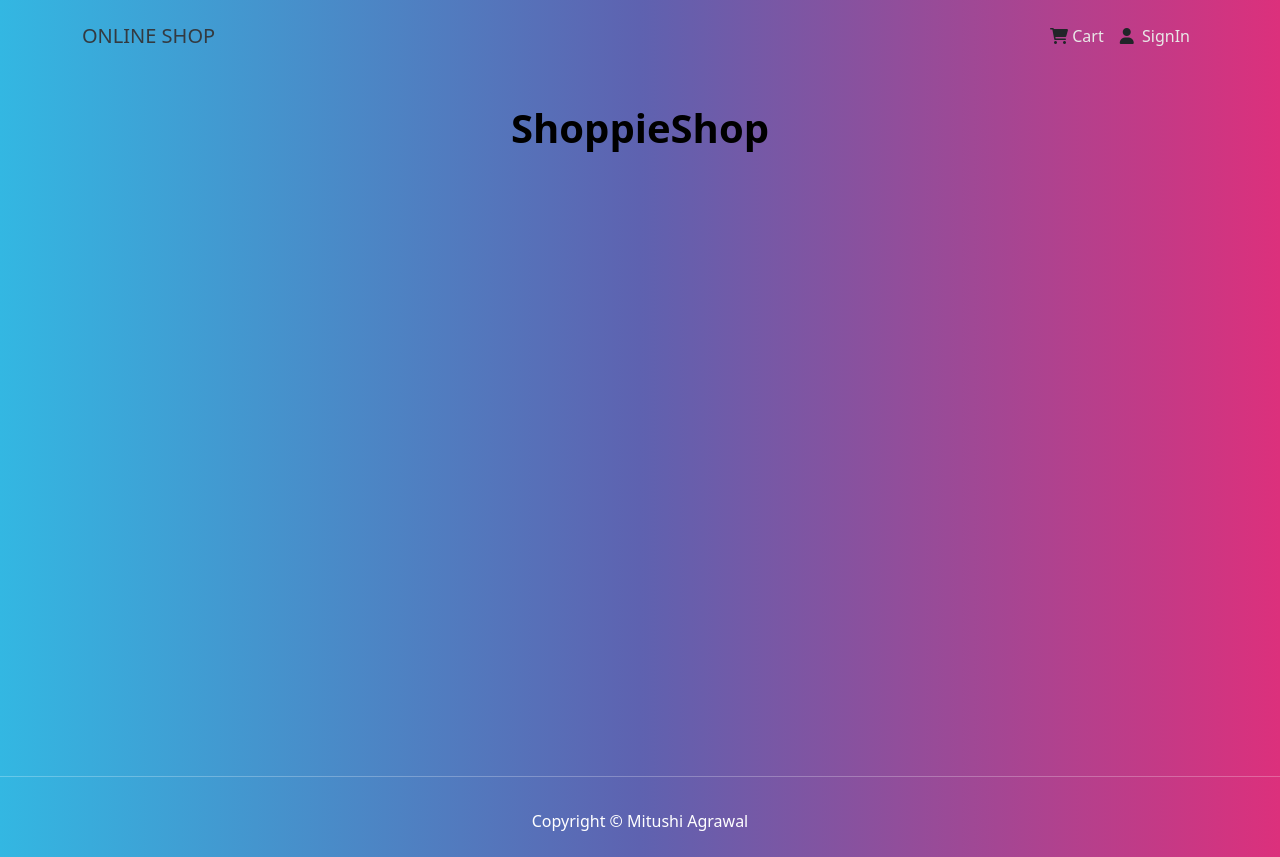
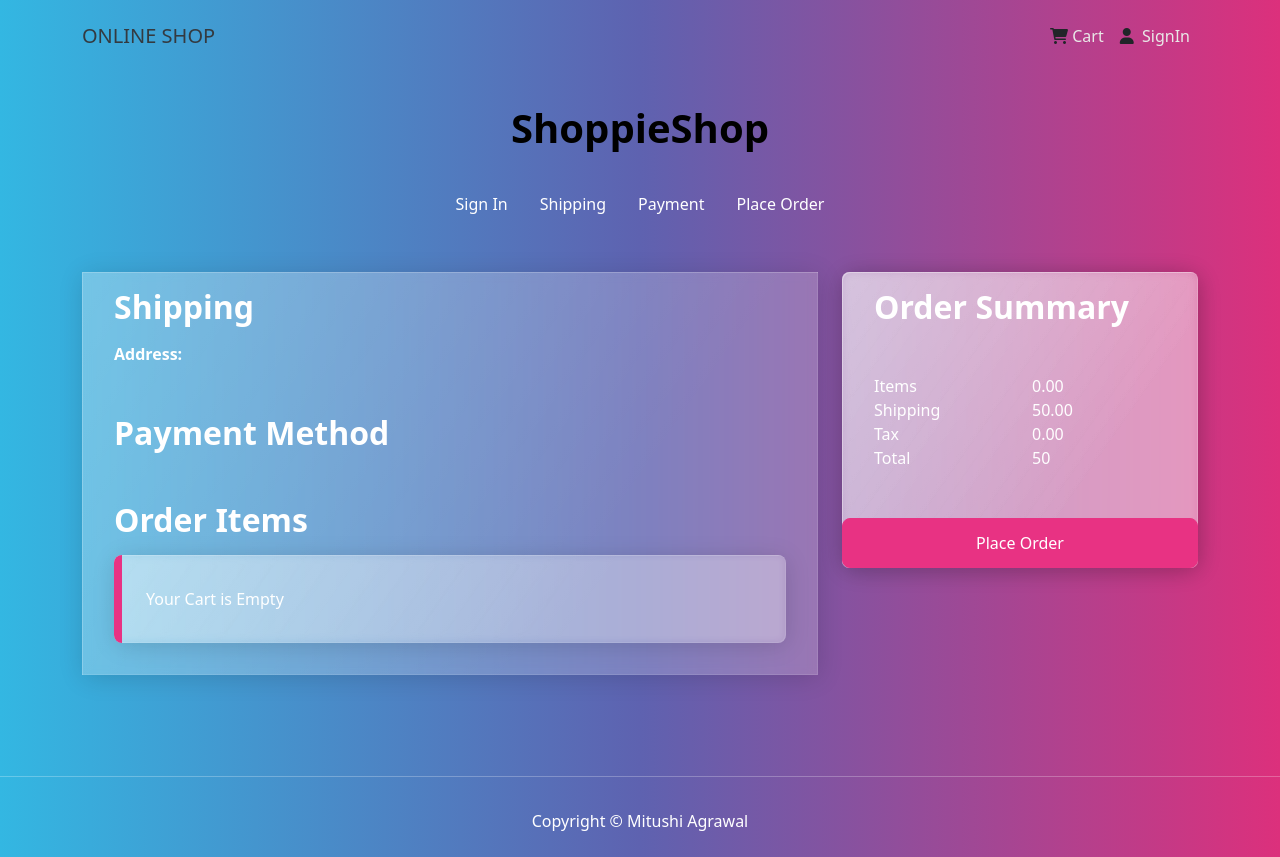
Before and after one commit to Mitushi-23/ShoppieShop-eCommerce-Website, a React (Create React App) app: page /placeorder in a window 1280 px wide. Built offline with nearby package versions, Linux system fonts and the light colour scheme.

Commit message:
integerated place order screen

```diff
--- a/src/App.js
+++ b/src/App.js
@@ -7,6 +7,7 @@ import Cart from './pages/Cart';
 import Home from './pages/Home';
 import Login from './pages/Login';
 import Payment from './pages/Payment';
+import PlaceOrder from './pages/PlaceOrder';
 import ProductDetails from './pages/ProductDetails';
 import ProfileScreen from './pages/ProfileScreen';
 // import Profile from './pages/ProfileScreen';
@@ -32,6 +33,7 @@ const App = () => {
        <Route path="/register" element= {<Register/>} exact/>
        <Route path="/shipping" element= {<ShippingSreen/>} exact/>
        <Route path="/payment" element= {<Payment/>} exact/>
+       <Route path="/placeorder" element= {<PlaceOrder/>} exact/>
        </Routes>
       </Container>
       </main>
--- a/src/actions/cartActions.js
+++ b/src/actions/cartActions.js
@@ -4,12 +4,10 @@ import {
   CART_SAVE_PAYMENT_METHOD,
   CART_SAVE_SHIPPING_ADDRESS,
 } from "../constants/cartConstant";
-
-import axiosInstance from "../config";
-
+import axios from "axios";
 
 export const addToCart = (id, qty) => async (dispatch, getState) => {
-  const { data } = await axiosInstance.get(`/products/${id}`);
+  const { data } = await axios.get(`/api/products/${id}`);
   dispatch({
     type: CART_ADD_ITEM,
     payload: {
--- /dev/null
+++ b/src/actions/orderAction.js
@@ -0,0 +1,33 @@
+import {ORDER_CREATE_FAILS,ORDER_CREATE_REQUEST,ORDER_CREATE_SUCCESS} from '../constants/orderConstant'
+import axios from 'axios'
+
+export const createOrder =(order)=>async(dispatch,getState)=>{
+    try {
+        dispatch({
+            type:ORDER_CREATE_REQUEST
+        })
+        const {
+            userLogin: { userInfo },
+          } = getState();
+          console.log(userInfo.token);
+          const config = {
+            headers: {
+              "Contnet-Type": "application/json",
+              Authorization: `${userInfo.token}`,
+            },
+          };
+          const {data} = await axios.post('/api/orders',order,config);
+          dispatch({
+            type:ORDER_CREATE_SUCCESS,
+            payload:data
+          })
+    } catch (error) {
+        dispatch({
+            type: ORDER_CREATE_FAILS,
+            payload:
+              error.response && error.response.data.message
+                ? error.response.data.message
+                : error.message,
+          });
+    }
+}
--- a/src/actions/productActions.js
+++ b/src/actions/productActions.js
@@ -1,4 +1,4 @@
-import axiosInstance from "../config";
+import axios from 'axios'
 import {
   PRODUCT_LIST_FAILS,
   PRODUCT_LIST_REQUEST,
@@ -11,7 +11,7 @@ import {
 export const listProducts = () => async (dispatch) => {
   try {
     dispatch({ type: PRODUCT_LIST_REQUEST })
-    const { data } = await axiosInstance.get('/products')
+    const { data } = await axios.get('/api/products')
     dispatch({
       type: PRODUCT_LIST_SUCCESS,
       payload: data,
@@ -31,7 +31,7 @@ export const listProducts = () => async (dispatch) => {
 export const detailsProducts = (id) => async (dispatch) => {
   try {
     dispatch({ type: PRODUCT_DETAILS_REQUEST })
-    const { data } = await axiosInstance.get(`/products/${id}`)
+    const { data } = await axios.get(`/api/products/${id}`)
     // console.log(data)
     dispatch({
       type: PRODUCT_DETAILS_SUCCESS,
--- a/src/config.js
+++ /dev/null
@@ -1,8 +0,0 @@
-import axios from "axios";
-
-const axiosInstance = axios.create({
-    baseURL: "https://shoppieshop.herokuapp.com/api/"
-    // baseURL: "http://localhost:8080/api/"
-})
-
-export default axiosInstance
--- /dev/null
+++ b/src/constants/orderConstant.js
@@ -0,0 +1,3 @@
+export const ORDER_CREATE_REQUEST = "ORDER_CREATE_REQUEST";
+export const ORDER_CREATE_SUCCESS = "ORDER_CREATE_SUCCESS";
+export const ORDER_CREATE_FAILS = "ORDER_CREATE_FAILS";
--- a/src/pages/Payment.jsx
+++ b/src/pages/Payment.jsx
@@ -33,7 +33,7 @@ const Payment = () => {
               id="paypal"
               name="paymentMethod"
               value="paypal"
-              checked
+
               onChange={(e) => setPaymentMethod(e.target.value)}
             ></Form.Check>
               </Col>
--- /dev/null
+++ b/src/pages/PlaceOrder.jsx
@@ -0,0 +1,125 @@
+import React from 'react'
+import { Button, Card, Col, Image, ListGroup, Row } from 'react-bootstrap'
+import CheckoutStep from '../components/shared/CheckoutStep'
+import { useDispatch, useSelector } from "react-redux";
+import Message from '../components/shared/Message';
+import { Link, useNavigate } from 'react-router-dom';
+import {createOrder} from '../actions/orderAction'
+import { useEffect } from 'react';
+
+const PlaceOrder = () => {
+    const dispatch = useDispatch();
+    const orderCreate = useSelector((state)=>state.orderCreate)
+    const {order, error, success} = orderCreate;
+    const cart = useSelector((state)=>state.cart)
+    const addDecimal = (num) =>{
+        return(Math.round(num*100)/100).toFixed(2)
+    }
+    cart.itemPrice = addDecimal(cart.cartItems.reduce((acc,item)=>acc + item.price *item.qty,0))
+    cart.shippingPrice = addDecimal(cart.cartItems > 500 ? 0 : 50)
+    cart.taxPrice = addDecimal(Number((0.15 * cart.itemPrice).toFixed(2)))
+    cart.totalPrice = (Number(cart.itemPrice)+Number(cart.shippingPrice)+ Number(cart.taxPrice));
+   const order_item = { orderItems:cart.orderItems,
+        shippingAddress:cart.shippingAddress,
+        paymentMethod:cart.paymentMethod,
+        itemPrice:cart.itemPrice,
+        shippingPrice:cart.shippingPrice,
+        taxPrice:cart.taxPrice,
+        totalPrice:cart.totalPrice};
+    const placeOrderHandler = ()=>{
+        dispatch(createOrder(order_item))
+    }
+    const navigate = useNavigate();
+    useEffect(()=>{
+        if(success){
+            navigate(`/order/${order._id}`)
+        }
+    },[navigate,success])
+
+  return (
+    <>
+    <CheckoutStep step1 step2 step3 step4></CheckoutStep>
+    <Row>
+        <Col md={8}>
+            <ListGroup variant='flush'>
+                <ListGroup.Item>
+                    <h2>Shipping</h2>
+                    <p>
+                        <strong>Address:</strong>&nbsp;
+                        {cart.shippingAddress.address}&nbsp;
+                        {cart.shippingAddress.city}&nbsp;
+                        {cart.shippingAddress.postalcode}&nbsp;
+                        {cart.shippingAddress.country}
+                    </p>
+                </ListGroup.Item>
+                <ListGroup.Item>
+                    <h2>Payment Method</h2>
+                    <p>
+                        <strong>{cart.paymentMethod}</strong>
+                    </p>
+                </ListGroup.Item>
+                <ListGroup.Item>
+                    <h2>Order Items</h2>
+                    {cart.cartItems.length === 0 ?(
+                        <Message>Your Cart is Empty</Message>
+                    ):(
+                        <ListGroup variant='flush'>
+                        {cart.cartItems.map((item,index)=>(
+                            <ListGroup.Item key={index}>
+                                <Row>
+                                    <Col md={1}>
+                                        <Image src={item.image} alt={item.name} fluid/>
+                                    </Col>
+                                    <Col>
+                                    <Link to={`/product/${item.product}`}>{item.name}</Link>
+                                    </Col>
+                                    <Col md={4}>
+                                     {item.qty} x {item.price} = {item.price}
+                                    </Col>
+                                </Row>
+                            </ListGroup.Item>
+                        ))}
+                        </ListGroup>
+                    )}
+                </ListGroup.Item>
+            </ListGroup>
+        </Col>
+        <Col md={4}>
+            <Card>
+            <ListGroup variant='flush'>
+                <ListGroup.Item>
+                    <h2>Order Summary</h2>
+                </ListGroup.Item>
+                <ListGroup.Item>
+                    <Row>
+                        <Col>Items</Col>
+                        <Col>{cart.itemPrice}</Col>
+                    </Row>
+                    <Row>
+                        <Col>Shipping</Col>
+                        <Col>{cart.shippingPrice}</Col>
+                    </Row>
+                    <Row>
+                        <Col>Tax</Col>
+                        <Col>{cart.taxPrice}</Col>
+                    </Row>
+                    <Row>
+                        <Col>Total</Col>
+                        <Col>{cart.totalPrice}</Col>
+                    </Row>
+                </ListGroup.Item>
+                <ListGroup.Item>
+                    {error && <Message variant="danger">{error}</Message>}
+                </ListGroup.Item>
+                <Button type='button' className='btn-block' disabled={cart.cartItems===0} onClick={placeOrderHandler}>
+                Place Order
+                </Button>
+            </ListGroup>
+            </Card>
+        </Col>
+    </Row>
+    </>
+  )
+}
+
+export default PlaceOrder
--- /dev/null
+++ b/src/reducers/orderReducer.js
@@ -0,0 +1,14 @@
+import {ORDER_CREATE_FAILS,ORDER_CREATE_REQUEST,ORDER_CREATE_SUCCESS} from '../constants/orderConstant'
+
+export const orderCreateReducer = (state={},action)=>{
+    switch (action.type) {
+        case ORDER_CREATE_REQUEST:
+            return {loading:true}
+        case ORDER_CREATE_SUCCESS:
+            return {loading:false, success:true, order:action.payload}
+        case ORDER_CREATE_FAILS:
+            return {loading:false , error:action.payload}
+        default:
+            return state;
+    }
+}
--- a/src/store.js
+++ b/src/store.js
@@ -12,6 +12,7 @@ import {
   userDetailsReducer,
   userUpdateProfileReducer,
 } from "./reducers/userReducer";
+import { orderCreateReducer } from "./reducers/orderReducer";
 
 const ShippingAddressFromStorage = localStorage.getItem("shippingAddress")
   ? JSON.parse(localStorage.getItem("shippingAddress"))
@@ -33,6 +34,7 @@ const reducer = combineReducers({
   userRegister: userRegisterReducer,
   userDetails: userDetailsReducer,
   userUpdateProfile: userUpdateProfileReducer,
+  orderCreate:orderCreateReducer
 });
 const initialState = {
   cart: {
```
Also changed, not shown: src/actions/userAction.js (+7 -7 lines).
